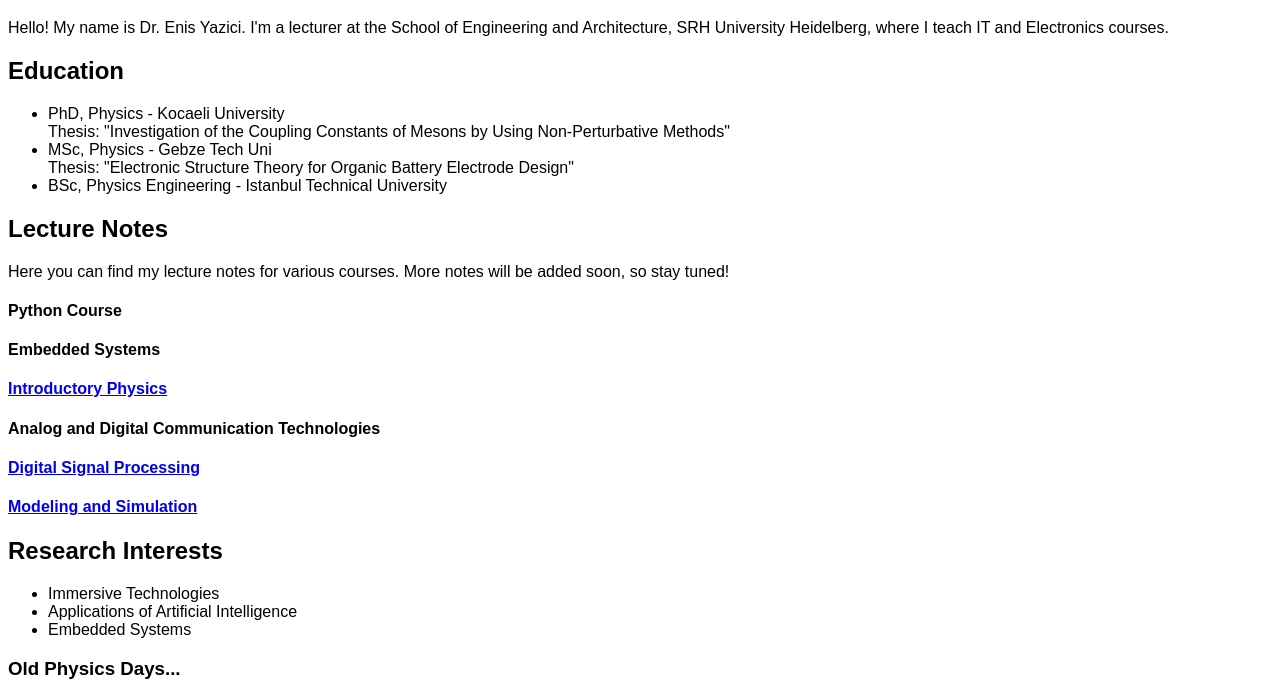
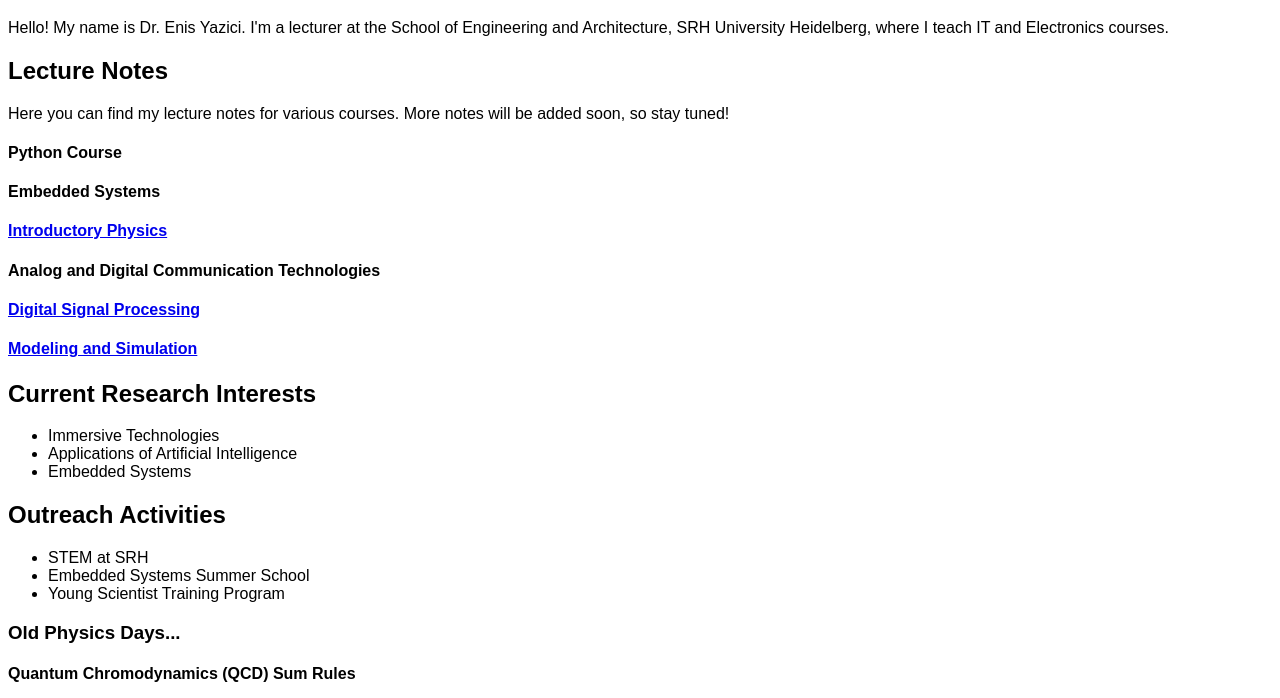
Before and after one commit to yazicienis/github.io, a plain HTML site: page index.html in a window 1280 px wide. Shown: the part 61-759 px from the top of the page. Drawn offline with Linux system fonts and the light colour scheme.

Commit message:
Update index.html

```diff
--- a/index.html
+++ b/index.html
@@ -13,14 +13,7 @@
         <h1>Welcome to My Profile</h1>
         <p>Hello! My name is Dr. Enis Yazici. I'm a lecturer at the School of Engineering and Architecture, SRH University Heidelberg, where I teach IT and Electronics courses.</p>
 
-        <h2>Education</h2>
-        <ul>
-            <li>PhD, Physics - Kocaeli University <br>
-                Thesis: "Investigation of the Coupling Constants of Mesons by Using Non-Perturbative Methods"</li>
-            <li>MSc, Physics - Gebze Tech Uni <br>
-                Thesis: "Electronic Structure Theory for Organic Battery Electrode Design"</li>
-            <li>BSc, Physics Engineering - Istanbul Technical University</li>
-        </ul>
+
 
 
 
@@ -45,11 +38,20 @@
         <h4>Modeling and Simulation</h4></a>
 
 
-        <h2>Research Interests</h2>
+        <h2>Current Research Interests</h2>
         <ul>
             <li>Immersive Technologies</li>
             <li>Applications of Artificial Intelligence</li>
             <li>Embedded Systems</li>
+        </ul>
+
+
+        <h2>Outreach Activities</h2>
+        <ul>
+            <li href="https://www.srh-hochschule-heidelberg.de/en/events/2023/mintsrh-2023"  target="_blank" rel="noopener noreferrer">STEM at SRH</li>
+            <li href="https://www.srh-hochschule-heidelberg.de/en/events/2023/summer-school-it-and-robotics-workshop-series-1"  target="_blank" rel="noopener noreferrer">Embedded Systems Summer School</li>
+            <li href="https://www.srh-hochschule-heidelberg.de/en/events/2023/young-scientists-training-programme-quantum-world-and-cosmic-exploration/"  target="_blank" rel="noopener noreferrer">Young Scientist Training Program</li>
+
         </ul>
 
 
@@ -87,7 +89,14 @@
 
 
 
-
+            <h2>Education</h2>
+        <ul>
+            <li>PhD, Physics - Kocaeli University <br>
+                Thesis: "Investigation of the Coupling Constants of Mesons by Using Non-Perturbative Methods"</li>
+            <li>MSc, Physics - Gebze Tech University <br>
+                Thesis: "Electronic Structure Theory for Organic Battery Electrode Design"</li>
+            <li>BSc, Physics Engineering - Istanbul Technical University</li>
+        </ul>
 
 
         <h2>Contact Information</h2>
```
